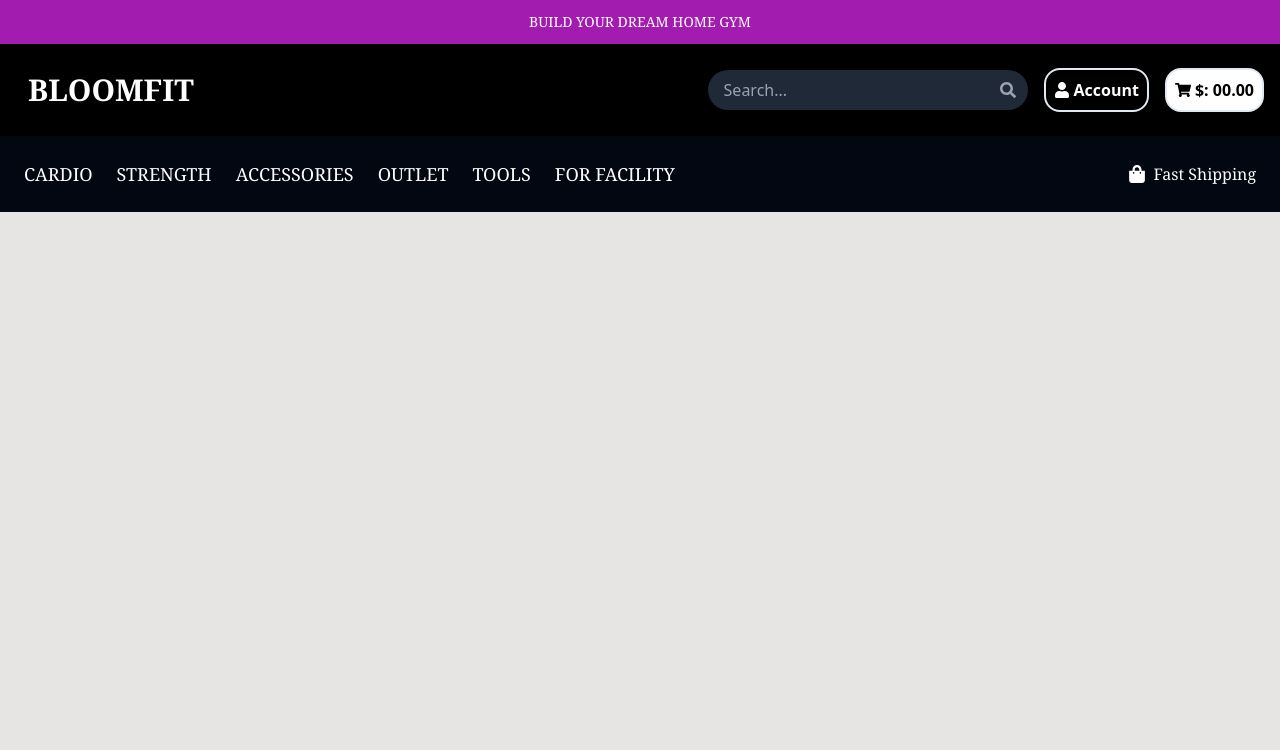
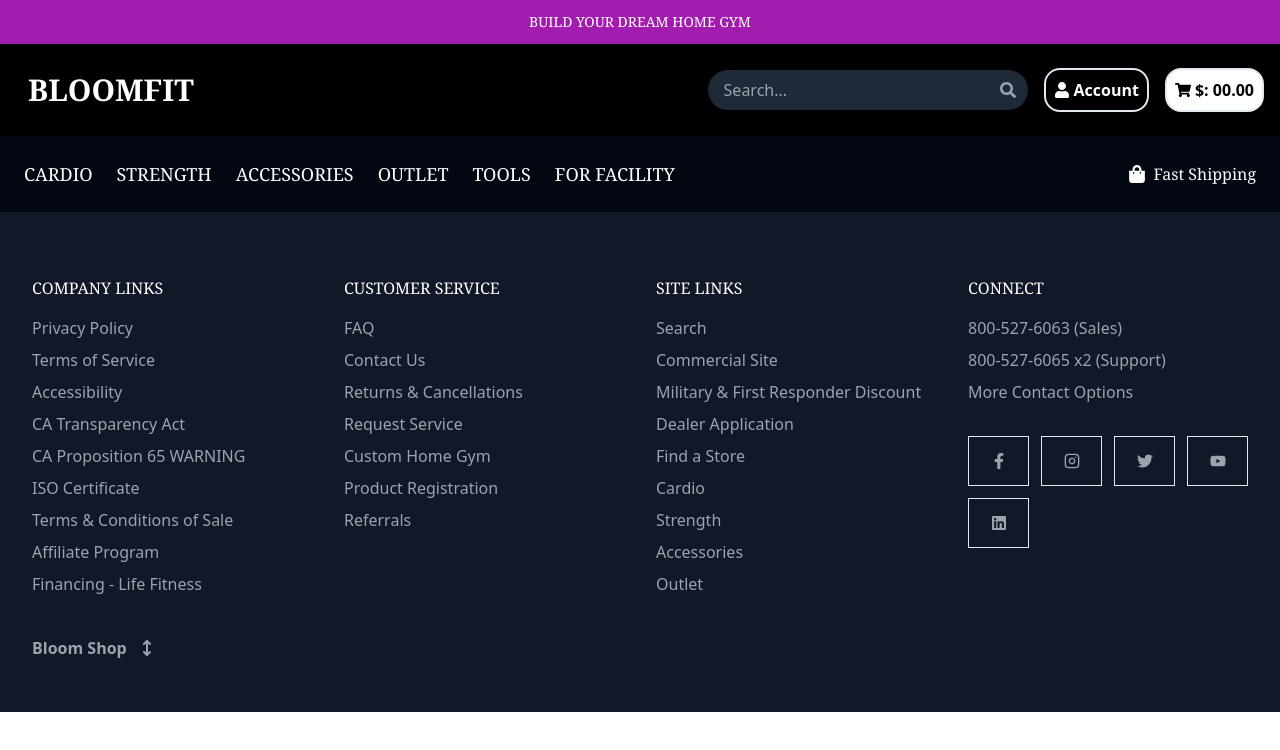
Before and after one commit to Kamrulthedev/BloomFit, a React (Vite) app: page / in a window 1280 px wide. Shown: the top 750 px of the page. Built offline with nearby package versions, Linux system fonts and the light colour scheme.

Commit message:
added to footer

```diff
--- a/src/components/Layouts/MainLayout.tsx
+++ b/src/components/Layouts/MainLayout.tsx
@@ -1,11 +1,13 @@
+import Footer from "@/pages/shared/Footer";
 import Navber from "@/pages/shared/Navber";
 import { Outlet } from "react-router-dom";
 
 const MainLayout = () => {
     return (
-        <div className="bg-stone-200 h-[800px]">
+        <div className="bg-stone-200">
             <Navber></Navber>
             <Outlet></Outlet>
+            <Footer></Footer>
         </div>
     );
 };
--- /dev/null
+++ b/src/pages/shared/Footer.tsx
@@ -0,0 +1,169 @@
+import { FaFacebookF, FaLinkedin, FaTwitter, FaYoutube } from "react-icons/fa";
+import { FaArrowsUpDown, FaXTwitter } from "react-icons/fa6";
+import { LuInstagram } from "react-icons/lu";
+import { Link } from "react-router-dom";
+
+const Footer = () => {
+  return (
+    <div className="bg-gray-900 text-gray-400 py-16 lg:h-[500px]">
+      <div className="container mx-auto grid grid-cols-1 md:grid-cols-2 lg:grid-cols-4 gap-8">
+        {/* Company Links */}
+        <div>
+          <h6 className="text-white font-serif mb-4">COMPANY LINKS</h6>
+          <div className="text-base">
+            <a className="inline-block mb-2" href="">
+              Privacy Policy
+            </a>
+            <br />
+            <a className="inline-block mb-2" href="">
+              Terms of Service
+            </a>
+            <br />
+            <a className="inline-block mb-2" href="">
+              Accessibility
+            </a>
+            <br />
+            <a className="inline-block mb-2" href="">
+              CA Transparency Act
+            </a>
+            <br />
+            <a className="inline-block mb-2" href="">
+              CA Proposition 65 WARNING
+            </a>
+            <br />
+            <a className="inline-block mb-2" href="">
+              ISO Certificate
+            </a>
+            <br />
+            <a className="inline-block mb-2" href="">
+              Terms & Conditions of Sale
+            </a>
+            <br />
+            <a className="inline-block mb-2" href="">
+              Affiliate Program
+            </a>
+            <br />
+            <a className="inline-block mb-2" href="">
+              Financing - Life Fitness
+            </a>
+          </div>
+        </div>
+
+        {/* Customer Service */}
+        <div>
+          <h6 className="text-white font-serif mb-4">CUSTOMER SERVICE</h6>
+          <div className="text-base">
+            <a className="inline-block mb-2">FAQ</a>
+            <br />
+            <a className="inline-block mb-2">Contact Us</a>
+            <br />
+            <a className="inline-block mb-2">Returns & Cancellations</a>
+            <br />
+            <a className="inline-block mb-2">Request Service</a>
+            <br />
+            <a className="inline-block mb-2">Custom Home Gym</a>
+            <br />
+            <a className="inline-block mb-2">Product Registration</a>
+            <br />
+            <a className="inline-block mb-2">Referrals</a>
+          </div>
+        </div>
+
+        {/* Site Links */}
+        <div>
+          <h6 className="text-white font-serif mb-4">SITE LINKS</h6>
+          <div className="text-base">
+            <a href="#" className="inline-block mb-2">
+              Search
+            </a>
+            <br />
+            <a href="#" className="inline-block mb-2">
+              Commercial Site
+            </a>
+            <br />
+            <a href="#" className="inline-block mb-2">
+              Military & First Responder Discount
+            </a>
+            <br />
+            <a href="#" className="inline-block mb-2">
+              Dealer Application
+            </a>
+            <br />
+            <a href="#" className="inline-block mb-2">
+              Find a Store
+            </a>
+            <br />
+            <a href="#" className="inline-block mb-2">
+              Cardio
+            </a>
+            <br />
+            <a href="#" className="inline-block mb-2">
+              Strength
+            </a>
+            <br />
+            <a href="#" className="inline-block mb-2">
+              Accessories
+            </a>
+            <br />
+            <a href="#" className="inline-block mb-2">
+              Outlet
+            </a>
+          </div>
+        </div>
+
+        {/* Connect */}
+        <div>
+          <h6 className="text-white font-serif mb-4">CONNECT</h6>
+          <div className="text-base">
+            <p className="inline-block mb-2">800-527-6063 (Sales)</p>
+            <br />
+            <p className="inline-block mb-2">800-527-6065 x2 (Support)</p>
+            <br />
+            <Link className="inline-block mb-2 hover:underline" to="">
+              More Contact Options
+            </Link>{" "}
+            <br />
+          </div>
+          <div className="mt-6 grid grid-cols-4 gap-3">
+            <a
+              href="#"
+              className="text-gray-400 border p-4 hover:bg-slate-300 hover:text-black flex justify-center items-center"
+            >
+              <FaFacebookF />
+            </a>
+            <a
+              href="#"
+              className="text-gray-400 border p-4 hover:bg-slate-300 hover:text-black flex justify-center items-center"
+            >
+              <LuInstagram />
+            </a>
+            <a
+              href="#"
+              className="text-gray-400 border p-4 hover:bg-slate-300 hover:text-black flex justify-center items-center"
+            >
+              <FaTwitter />
+            </a>
+            <a
+              href="#"
+              className="text-gray-400 border p-4 hover:bg-slate-300 hover:text-black flex justify-center items-center"
+            >
+              <FaYoutube />
+            </a>
+            <a
+              href="#"
+              className="text-gray-400 border p-4 hover:bg-slate-300 hover:text-black flex justify-center items-center"
+            >
+              <FaLinkedin />
+            </a>
+          </div>
+        </div>
+        <div className="flex items-center gap-3 text-base font-bold">
+          <h1>Bloom Shop</h1>
+          <FaArrowsUpDown />
+        </div>
+      </div>
+    </div>
+  );
+};
+
+export default Footer;
```
